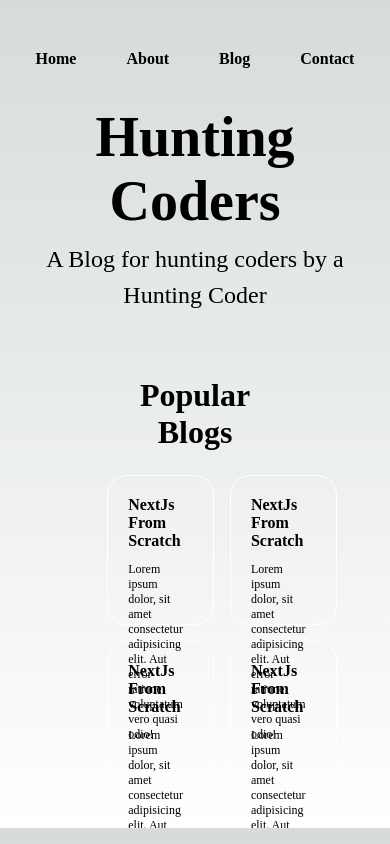
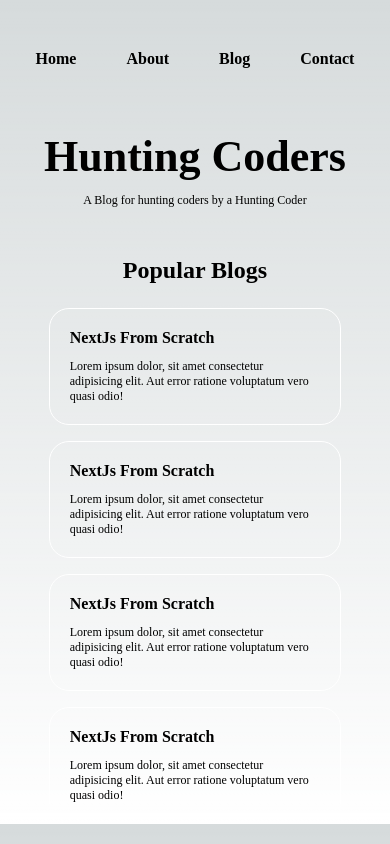
Before and after one commit to Harikrishnan14/hunting-coders, a Next.js app: page / in a window 390 px wide. Built offline with nearby package versions, Linux system fonts and the light colour scheme.

Commit message:
Responiveness

```diff
--- a/styles/About.module.css
+++ b/styles/About.module.css
@@ -14,3 +14,14 @@
 .list li {
     margin: 0.5rem 0;
 }
+
+@media only screen and (max-width: 426px) {
+    .container {
+        max-width: 75vw;
+    }
+
+    .heading {
+        margin: 1.25rem 0;
+        font-size: 1.25rem;
+    }
+}
--- a/styles/Blog.module.css
+++ b/styles/Blog.module.css
@@ -37,3 +37,28 @@
     max-width: 45vw;
     font-size: 0.85rem;
 }
+
+@media only screen and (max-width: 426px) {
+    .main {
+        max-width: 75vw;
+        padding-top: 2rem;
+    }
+
+    .blogItem {
+        margin-bottom: 10px;
+    }
+
+    .blogItemP {
+        max-width: 70vw;
+    }
+}
+
+@media only screen and (max-width: 321px) {
+    .main {
+        max-width: 85vw;
+    }
+    .blogItemh3 {
+        font-size: 1.25rem;
+        margin-bottom: 10px;
+    }
+}
--- a/styles/Contact.module.css
+++ b/styles/Contact.module.css
@@ -57,3 +57,52 @@
         background-color: red;
     }
 }
+
+@media only screen and (max-width: 1025px) {
+    .container {
+        margin-top: 4rem;
+    }
+}
+
+@media only screen and (max-width: 769px) {
+    .container {
+        width: 75vw;
+    }
+}
+
+@media only screen and (max-width: 426px) {
+    .container {
+        width: 75vw;
+        padding: 25px;
+    }
+
+    .container h1 {
+        font-size: 1.5rem;
+    }
+
+    .formLabel {
+        font-size: 1rem;
+    }
+
+    .mb3 {
+        margin-bottom: 10px;
+    }
+}
+
+@media only screen and (max-width: 321px) {
+    .container {
+        margin-top: 2rem;
+    }
+
+    .container h1 {
+        font-size: 1.25rem;
+    }
+
+    .formLabel {
+        font-size: 0.75rem;
+    }
+
+    .mb3 {
+        margin-bottom: 8px;
+    }
+}
--- a/styles/Home.module.css
+++ b/styles/Home.module.css
@@ -3,13 +3,14 @@
 }
 
 .main {
-  height: 90vh;
+  /* height: 90vh; */
   /* padding: 4rem 0; */
   flex: 1;
   display: flex;
   flex-direction: column;
   justify-content: center;
   align-items: center;
+  margin-top: 4rem;
 }
 
 .title a {
@@ -157,3 +158,48 @@
   font-size: 0.75rem;
   padding: 0px 10px 0px 0px;
 }
+
+@media only screen and (max-width: 769px) {
+  .blogs {
+    max-width: 75vw;
+  }
+}
+
+@media only screen and (max-width: 426px) {
+  .title {
+    font-size: 2.75rem;
+  }
+
+  .description {
+    font-size: 0.75rem;
+    margin: 0.5rem 0rem 3rem 0;
+  }
+
+  .blogGrid {
+    grid-template-columns: repeat(1, 1fr);
+  }
+
+  .blogs h2 {
+    font-size: 1.5rem;
+  }
+}
+
+@media only screen and (max-width: 321px) {
+  .title {
+    font-size: 2.25rem;
+  }
+
+  .description {
+    font-size: 0.75rem;
+    margin: 0.5rem 0rem 2rem 0;
+  }
+
+  .blogs {
+    max-width: 100%;
+  }
+
+  .blogs h2 {
+    font-size: 1rem;
+    margin: 0 0 1rem 0;
+  }
+}
--- a/styles/Navbar.module.css
+++ b/styles/Navbar.module.css
@@ -9,3 +9,9 @@
     list-style: none;
     font-weight: bold;
 }
+
+@media only screen and (max-width: 321px) {
+    .mainNav ul li {
+        margin: 0 15px;
+    }
+  }
```
